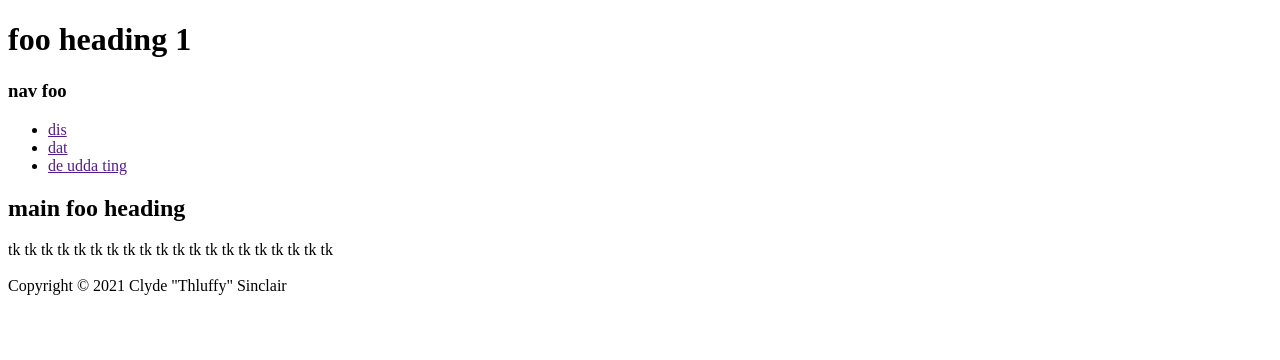
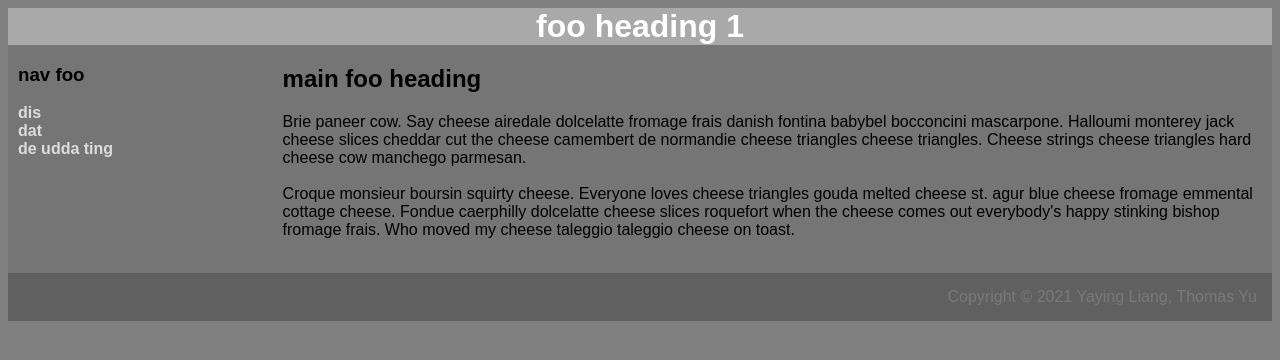
Before and after one commit to thomasyu21/Workshop, a plain HTML site: page 18_css/1_internal/index.html in a window 1280 px wide. Drawn offline with Linux system fonts and the light colour scheme.

Commit message:
updated k18 with rest of work

```diff
--- a/18_css/1_internal/index.html
+++ b/18_css/1_internal/index.html
@@ -1,12 +1,67 @@
 <!DOCTYPE html>
 <html lang="en">
-  <!-- Clyde "Thluffy" Sinclair
+  <!-- Yaying Liang, Thomas Yu
        SoftDev pd0
        K18 -- CSS basics
-       2021-11-23t
+       2021-11-22
 
 	 WORK FILE for CSS
     -->
+
+  <style>
+
+    body{
+      background:gray;
+      font-family:sans-serif
+    }
+
+    h1{
+      color:white;
+      background:darkgray;
+      text-align:center;
+      padding:0%;
+      margin:0
+    }
+
+    .wrapper{
+      display:grid;
+      grid-template-columns:2;
+      background-color:#747574
+    }
+
+    .nav{
+      grid-column:1/2;
+      padding-left:10%;
+      padding-right:10%
+    }
+
+    ul{
+      list-style:none;
+      padding-left:0%;
+      width:100px
+    }
+
+    a{
+      text-decoration:none;
+      color:Gainsboro;
+      font-weight:bold
+    }
+
+    .text{
+      grid-column:2/2;
+      padding-left:15%
+    }
+
+    .footer{
+      text-align:right;
+      color:#797979;
+      background:#606060;
+      padding:15px;
+      padding-bottom:0;
+      margin:0
+    }
+
+  </style>
 
   <head>
     <meta charset="utf-8"/>
@@ -15,20 +70,29 @@
 
   <body>
     <h1>foo heading 1</h1>
+    <div class='wrapper'>
+      <div class='nav'>
         <h3>nav foo</h3>
         <ul>
           <li><a href="">dis</a></li>
           <li><a href="">dat</a></li>
           <li><a href="">de udda ting</a></li>
         </ul>
+      </div>
+    <div class='text'>
       <h2>main foo heading</h2>
-    <p>tk tk tk tk tk tk tk tk tk tk tk tk tk tk tk tk tk tk tk tk
-
+      <p>Brie paneer cow. Say cheese airedale dolcelatte fromage frais danish fontina babybel bocconcini mascarpone. Halloumi monterey jack cheese slices cheddar cut the cheese camembert de normandie cheese triangles cheese triangles. Cheese strings cheese triangles hard cheese cow manchego parmesan.
         <br>
         <br>
-
-      Copyright &copy; 2021 Clyde "Thluffy" Sinclair
-
+        Croque monsieur boursin squirty cheese. Everyone loves cheese triangles gouda melted cheese st. agur blue cheese fromage emmental cottage cheese. Fondue caerphilly dolcelatte cheese slices roquefort when the cheese comes out everybody's happy stinking bishop fromage frais. Who moved my cheese taleggio taleggio cheese on toast.
+        <br>
+        <br>
+        <!-- http://www.cheeseipsum.co.uk/ -->
+      </div>
+    </div>
+    <div class='footer'>
+      Copyright &copy; 2021 Yaying Liang, Thomas Yu
+    <div class='footer'>
   </body>
 
 </html>
--- a/18_css/2_external/index.html
+++ b/18_css/2_external/index.html
@@ -1,9 +1,9 @@
 <!DOCTYPE html>
 <html lang="en">
-  <!-- Clyde "Thluffy" Sinclair
+  <!-- Yaying Liang, Thomas Yu
        SoftDev pd0
        K18 -- CSS basics
-       2021-11-23t
+       2021-11-22
 
 	 WORK FILE for CSS
     -->
@@ -11,24 +11,36 @@
   <head>
     <meta charset="utf-8"/>
     <title>foo title</title>
+    <link rel='stylesheet'
+          type='text/css'
+          href='style.css'>
   </head>
 
   <body>
     <h1>foo heading 1</h1>
+    <div class='wrapper'>
+      <div class='nav'>
         <h3>nav foo</h3>
         <ul>
           <li><a href="">dis</a></li>
           <li><a href="">dat</a></li>
           <li><a href="">de udda ting</a></li>
         </ul>
+      </div>
+    <div class='text'>
       <h2>main foo heading</h2>
-    <p>tk tk tk tk tk tk tk tk tk tk tk tk tk tk tk tk tk tk tk tk
-
+      <p>Brie paneer cow. Say cheese airedale dolcelatte fromage frais danish fontina babybel bocconcini mascarpone. Halloumi monterey jack cheese slices cheddar cut the cheese camembert de normandie cheese triangles cheese triangles. Cheese strings cheese triangles hard cheese cow manchego parmesan.
         <br>
         <br>
-
-      Copyright &copy; 2021 Clyde "Thluffy" Sinclair
-
+        Croque monsieur boursin squirty cheese. Everyone loves cheese triangles gouda melted cheese st. agur blue cheese fromage emmental cottage cheese. Fondue caerphilly dolcelatte cheese slices roquefort when the cheese comes out everybody's happy stinking bishop fromage frais. Who moved my cheese taleggio taleggio cheese on toast.
+        <br>
+        <br>
+        <!-- http://www.cheeseipsum.co.uk/ -->
+      </div>
+    </div>
+    <div class='footer'>
+      Copyright &copy; 2021 Yaying Liang, Thomas Yu
+    <div class='footer'>
   </body>
 
 </html>
--- /dev/null
+++ b/18_css/2_external/style.css
@@ -0,0 +1,50 @@
+body{
+  background:gray;
+  font-family:sans-serif
+}
+
+h1{
+  color:white;
+  background:darkgray;
+  text-align:center;
+  padding:0%;
+  margin:0
+}
+
+.wrapper{
+  display:grid;
+  grid-template-columns:2;
+  background-color:#747574
+}
+
+.nav{
+  grid-column:1/2;
+  padding-left:10%;
+  padding-right:10%
+}
+
+ul{
+  list-style:none;
+  padding-left:0%;
+  width:100px
+}
+
+a{
+  text-decoration:none;
+  color:Gainsboro;
+  font-weight:bold
+}
+
+.text{
+  grid-column:2/2;
+  padding-left:15%
+}
+
+.footer{
+  text-align:right;
+  color:#797979;
+  background:#606060;
+  padding:15px;
+  padding-bottom:0;
+  margin:0
+}
```
Also changed, not shown: 18_css/0_inline/index.html (+25 -17 lines), 18_css/notes.txt (added). Lines whose indentation alone changed are shown as unchanged.
